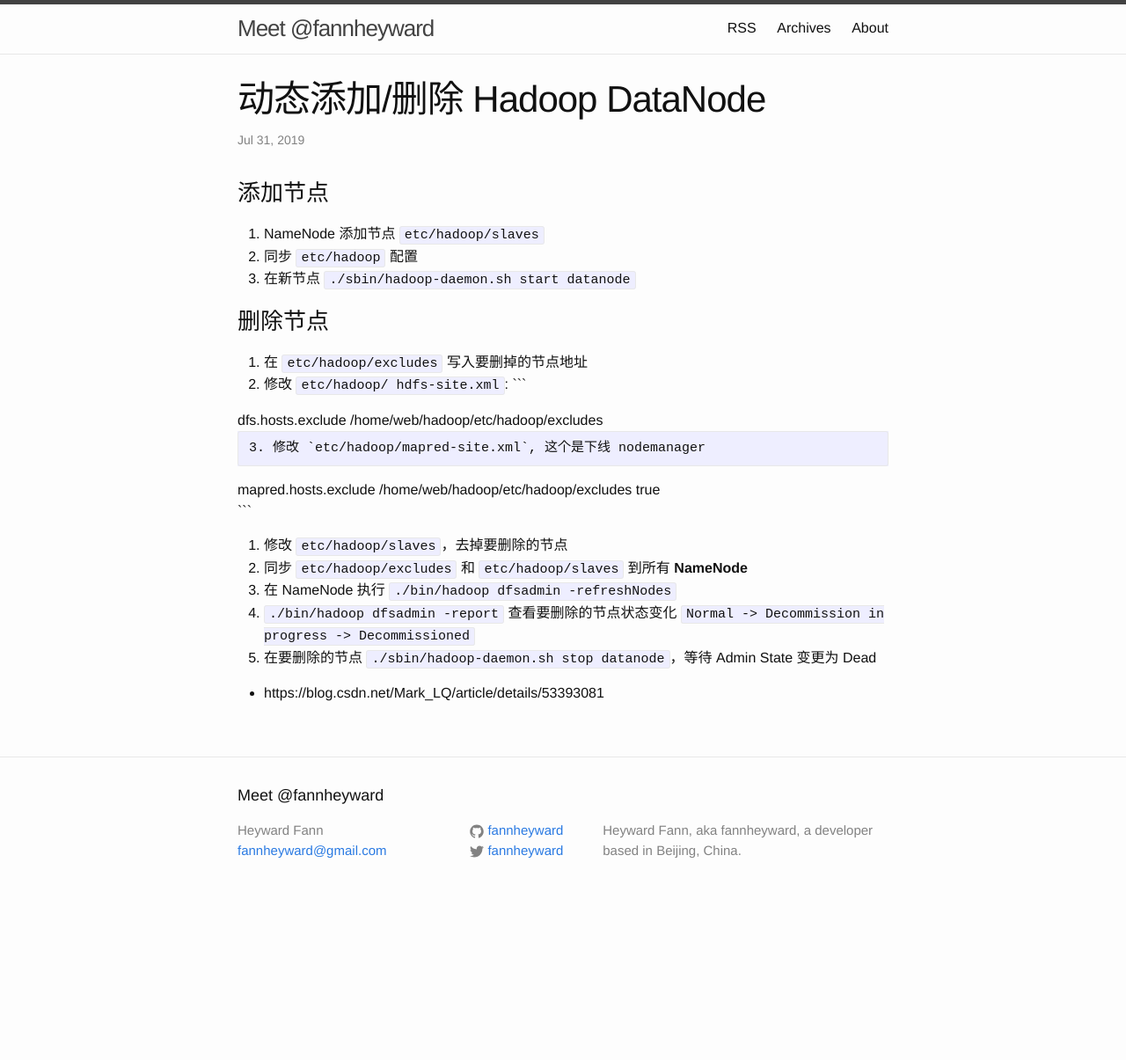
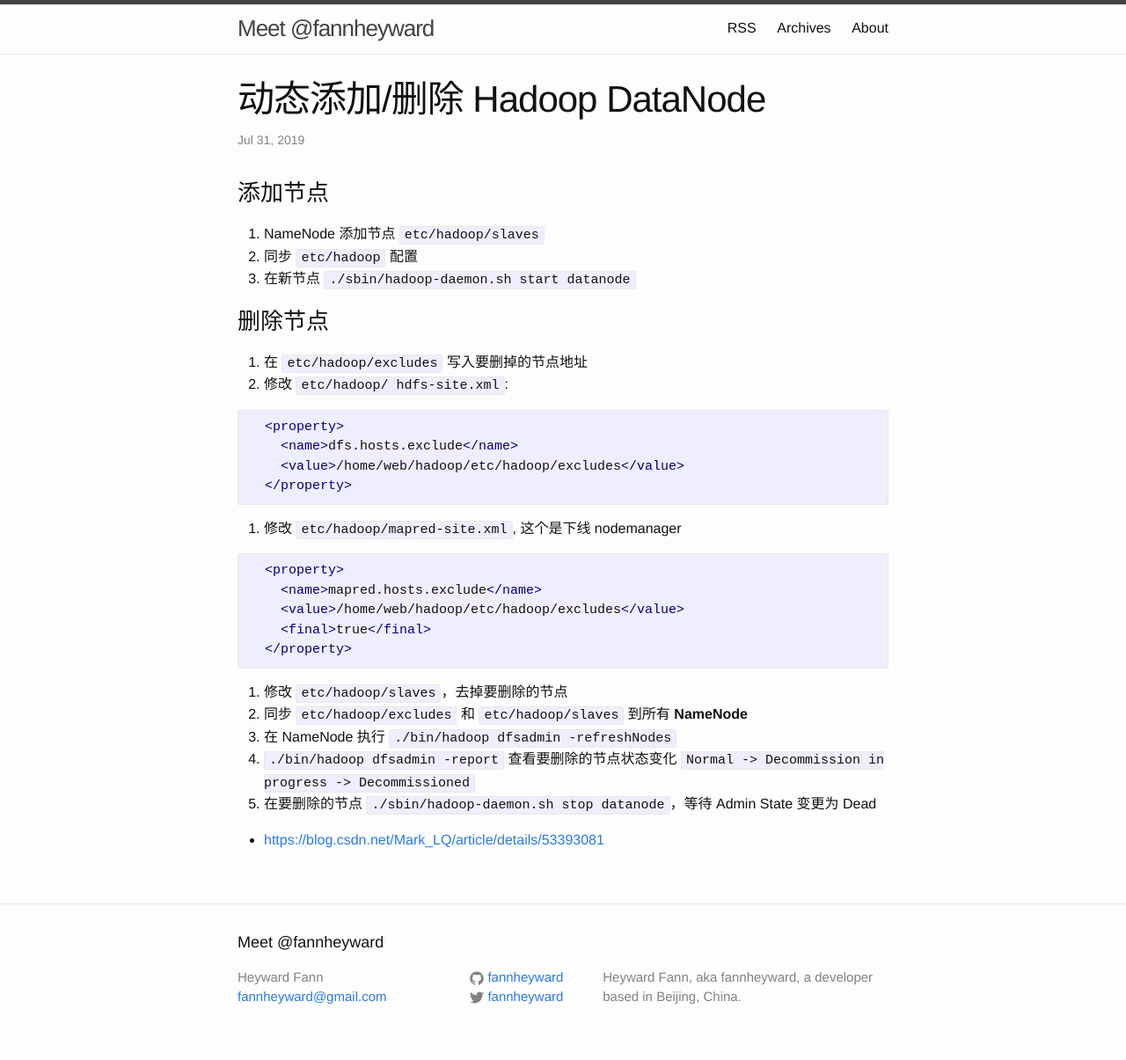
Before and after one commit to fannheyward/fannheyward.github.io, a Jekyll site: the page built from _posts/2019-07-31-add-and-remove-hadoop-datanode.markdown, in a window 1280 px wide. Shown: the whole page at 88% size. Built offline with Jekyll 4.4.1, drawn with Linux system fonts in a browser that asks for light colours; before the commit the page ends 1038 px from its top, so only the background shows below that; some of the changed lines change nothing that is shown.

Commit message:
hadoop datanode

````diff
--- a/_posts/2019-07-31-add-and-remove-hadoop-datanode.markdown
+++ b/_posts/2019-07-31-add-and-remove-hadoop-datanode.markdown
@@ -14,24 +14,28 @@ date: 2019-07-31 16:28:11 +0800
 
 1. 在 `etc/hadoop/excludes` 写入要删掉的节点地址
 2. 修改 `etc/hadoop/ hdfs-site.xml`:
-```
+
+```xml
   <property>
     <name>dfs.hosts.exclude</name>
     <value>/home/web/hadoop/etc/hadoop/excludes</value>
   </property>
 ```
-3. 修改 `etc/hadoop/mapred-site.xml`, 这个是下线 nodemanager
-```
+
+1. 修改 `etc/hadoop/mapred-site.xml`, 这个是下线 nodemanager
+
+```xml
   <property>
     <name>mapred.hosts.exclude</name>
     <value>/home/web/hadoop/etc/hadoop/excludes</value>
     <final>true</final>
   </property>
 ```
-4. 修改 `etc/hadoop/slaves`，去掉要删除的节点
-5. 同步 `etc/hadoop/excludes` 和 `etc/hadoop/slaves` 到所有 **NameNode**
-6. 在 NameNode 执行 `./bin/hadoop dfsadmin -refreshNodes`
-7. `./bin/hadoop dfsadmin -report` 查看要删除的节点状态变化 `Normal -> Decommission in progress -> Decommissioned`
-8. 在要删除的节点 `./sbin/hadoop-daemon.sh stop datanode`，等待 Admin State 变更为 Dead
 
-- https://blog.csdn.net/Mark_LQ/article/details/53393081
+1. 修改 `etc/hadoop/slaves`，去掉要删除的节点
+1. 同步 `etc/hadoop/excludes` 和 `etc/hadoop/slaves` 到所有 **NameNode**
+1. 在 NameNode 执行 `./bin/hadoop dfsadmin -refreshNodes`
+1. `./bin/hadoop dfsadmin -report` 查看要删除的节点状态变化 `Normal -> Decommission in progress -> Decommissioned`
+1. 在要删除的节点 `./sbin/hadoop-daemon.sh stop datanode`，等待 Admin State 变更为 Dead
+
+- [https://blog.csdn.net/Mark_LQ/article/details/53393081](https://blog.csdn.net/Mark_LQ/article/details/53393081)
````
